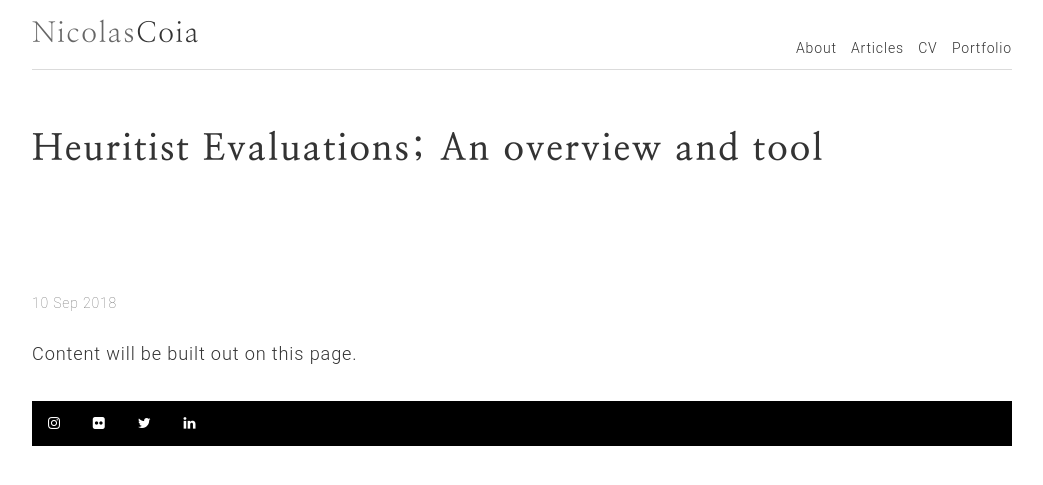
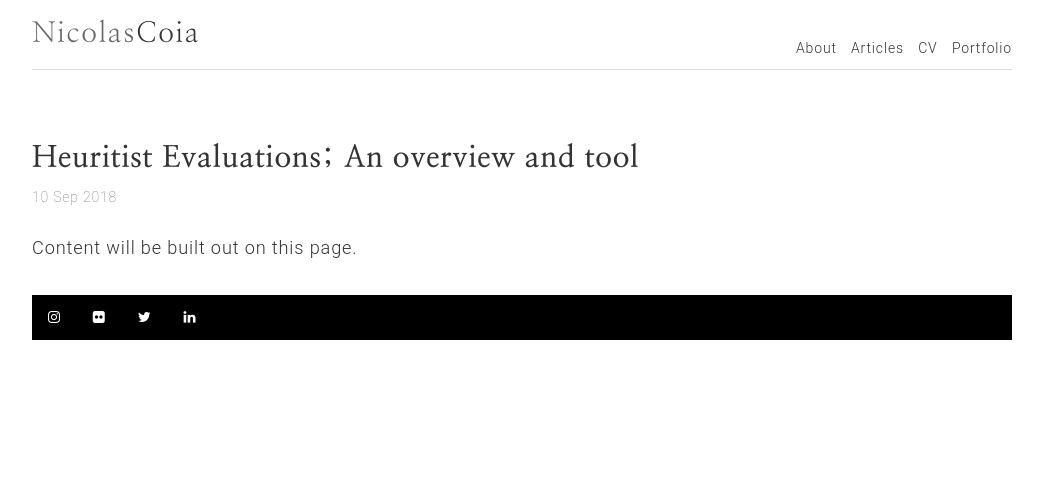
Before and after one commit to dyutibarma/monochrome, a Jekyll site: the page built from _posts/2018-09-10-Heuristic-Evaluations.md, in a window 1280 px wide. Shown: the top 485 px of the page, without its empty margins (118-1161 px from the left). Built offline with Jekyll 4.4.1, drawn with Linux system fonts in a browser that asks for light colours.

Commit message:
Update typography.scss

```diff
--- a/_sass/typography.scss
+++ b/_sass/typography.scss
@@ -125,15 +125,15 @@ h1 {
 	padding: 0 0 4.3em 0; /* 60px (Use padding instead of margin to maintain proximity with paragraph) */
 }
 
-h2 {
+/* h2 {
 	font-family : "Nanum Myeongjo", serif;
 	font-size: 2.6em; /* 36px */
-	font-style: bold;
+/*	font-style: bold;
  	letter-spacing: 0.06em; /* 0.84px */
-	line-height: 2.071em; /* 29px */
-	font-color: #485744;
-	padding: 0 0 2.857em 0; /* 40px */
-}
+/*	line-height: 2.071em; /* 29px */
+/*	font-color: #485744;
+	padding: 0 0 2.857em 0; /* 40px
+}  */
 
 h3 {
 	font-family : "Nanum Myeongjo", serif;
```
